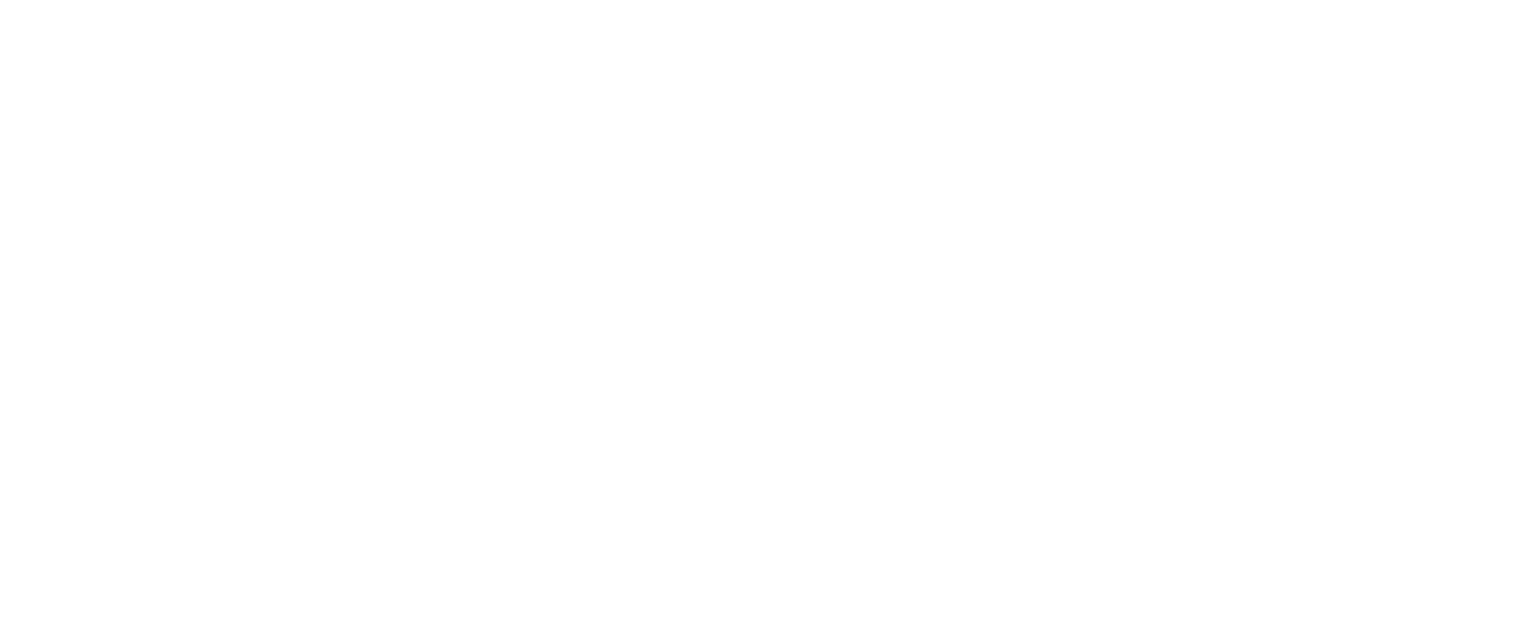
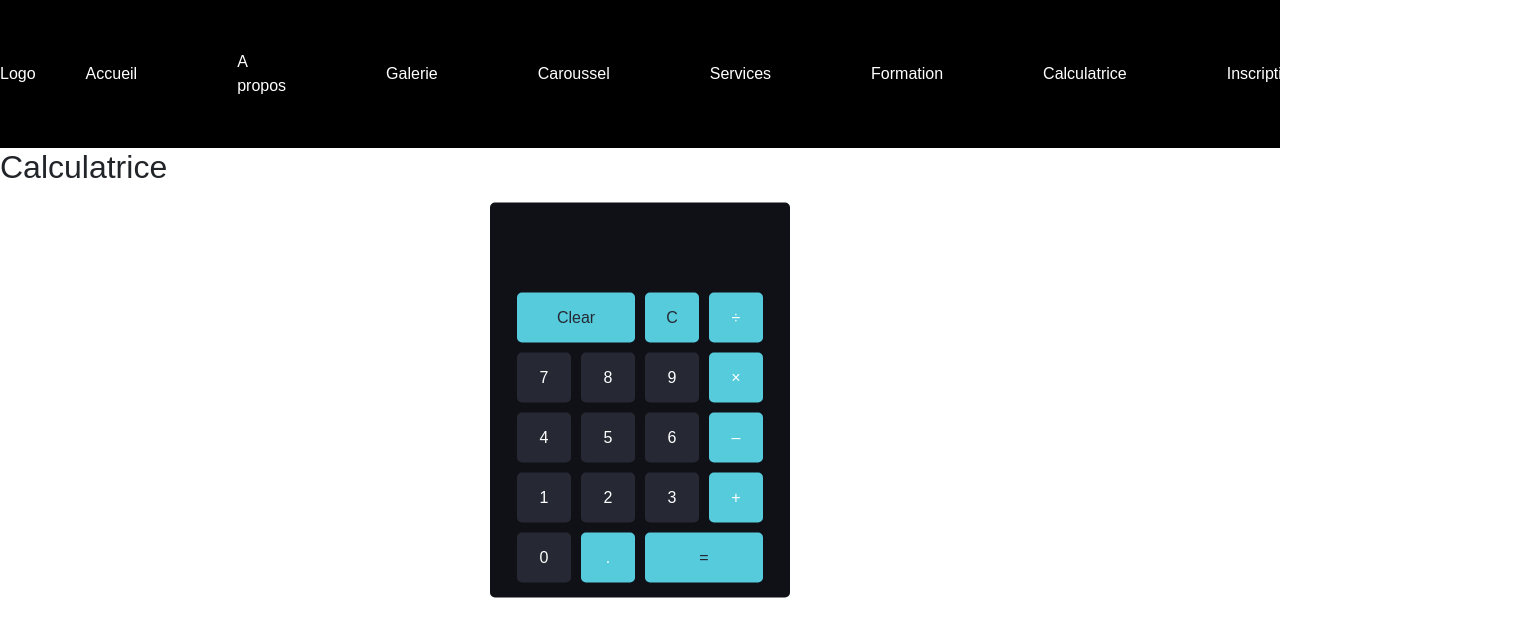
Before and after one commit to MohamedHoumado/Proreact, a React (Create React App) app: page /calculatrice in a window 1280 px wide. Before the commit this address had no page. Shown: the top 636 px of the page, 1513 px wide, since content can reach past the window. Built offline with nearby package versions, Linux system fonts and the light colour scheme.

Commit message:
intégration de l'onglet Calculatrice

```diff
--- a/src/App.css
+++ b/src/App.css
@@ -1,6 +1,7 @@
 *{
   margin: 0;
   padding: 0;
+  font-family: "Hoboto", sans-serif;
 }
 
 h1,h5{
@@ -83,3 +84,67 @@
     text-decoration: underline;
   }
 }
+
+/* CSS pour l'onglet Calculatice */
+@import url("https://fonts.googleapis.com/css2?family=Roboto:wght@400;500;700;900&display=swap");
+
+
+.container{
+  top:50%;
+  left: 50%;
+  position: absolute;
+  transform: translate(-50%, -50%);
+  width: 300px;
+  text-align: center;
+  border: 10px solid #101116;
+  background-color: #101116;
+  border-radius: 5px;
+}
+.keypad{
+  display: grid;
+  grid-template-columns: repeat(4,1fr);
+  grid-auto-rows: minmax(60px, auto);
+}
+input[type="text"]{
+height: 75px;
+width: 249px;
+background-color: #101116;
+border: 0px;
+color: #fff;
+text-align: right;
+font-size: 25px;
+font-weight: 500;
+letter-spacing: 1px;
+}
+#clear{
+  grid-column: 1/3;
+  grid-row: 1;
+  color: #262834;
+}
+#result{
+  grid-column: 3/5;
+  grid-row: 5;
+  color: #262834;
+}
+#backspace{
+  color:#262834;
+}
+button{
+  margin: 5px;
+  border:none;
+
+border-radius: 5px;
+cursor: pointer;
+background-color: #262834;
+color: #ffffff;
+font-weight: 500;
+}
+input:focus,
+input:active,
+button:focus,
+button:active{
+  outline: none;
+}
+.highlight{
+  background-color: #56cbdb;
+}
--- a/src/App.js
+++ b/src/App.js
@@ -1,5 +1,6 @@
 import React from "react";
 import "./App.css";
+
 import {BrowserRouter, Routes, Route} from "react-router-dom";
 import Accueil from './pages/Accueil';
 import Apropos from "./pages/Apropos";
@@ -7,6 +8,7 @@
 import Caroussel from './pages/Caroussel';
 import Services from "./pages/Services";
 import Formation from "./pages/Formation";
+import Calculatrice from "./pages/Calculatrice";
 import Inscriptions from "./pages/Inscriptions";
 import Contact from "./pages/Contact";
 
@@ -22,7 +24,8 @@
       <Route path='/Galerie' element={<Galerie/>}/>
       <Route path='/Caroussel' element={<Caroussel/>}/>
       <Route path='/Services' element={<Services/>}/>
-      <Route path='/formation' element={<Formation/>}/>
+      <Route path='/Formation' element={<Formation/>}/>
+      <Route path="/calculatrice" element={<Calculatrice/>}/>
       <Route path='/Inscriptions' element={<Inscriptions/>}/>
       <Route path='/Contact' element={<Contact/>}/>
       </Routes>
--- a/src/Menu.js
+++ b/src/Menu.js
@@ -27,6 +27,9 @@
             <NavLink to="/Formation">
             <li>Formation</li>
             </NavLink>
+            <NavLink to="/Calculatrice">
+            <li>Calculatrice</li>
+            </NavLink>
             <NavLink to="/Inscriptions">
             <li>Inscriptions</li>
             </NavLink>
--- /dev/null
+++ b/src/pages/Calculatrice.js
@@ -0,0 +1,58 @@
+import "../App.css";
+import {React, useState}from 'react';
+import Menu from "../Menu";
+
+function Calculatrice(props) {
+    const[result, setResult]=useState("");
+  const handleClick = (e) =>{
+    setResult(result.concat(e.target.name));
+  }
+  const clear = () =>{
+    setResult("");
+  }
+  const backspace = () =>{
+    setResult(result.slice(0,-1));
+  }
+  const calculate= () =>{
+    try{
+    setResult(eval(result).toString());
+  }
+  catch(err){
+    setResult(Error);
+  }
+  }
+    return (
+       <>
+
+       <Menu/>
+       <h2>Calculatrice</h2>
+        <div className="container">
+        <form>
+          <input type="text" value={result}/>
+        </form>
+        <div className='keypad'>
+          <button className="highlight" onClick={clear} id="clear">Clear</button>
+          <button className="highlight" onClick={backspace} id="backspace">C</button>
+          <button className="highlight" name="/" onClick={handleClick}>&divide;</button>
+          <button name="7" onClick={handleClick}>7</button>
+          <button name="8" onClick={handleClick}>8</button>
+          <button name="9" onClick={handleClick}>9</button>
+          <button className="highlight" name="*" onClick={handleClick}>&times;</button>
+          <button name="4" onClick={handleClick}>4</button>
+          <button name="5" onClick={handleClick}>5</button>
+          <button name="6" onClick={handleClick}>6</button>
+          <button className="highlight" name="-" onClick={handleClick}>&ndash;</button>
+          <button name="1" onClick={handleClick}>1</button>
+          <button name="2" onClick={handleClick}>2</button>
+          <button name="3" onClick={handleClick}>3</button>
+          <button className="highlight" name="+" onClick={handleClick}>+</button>
+          <button name="0" onClick={handleClick}>0</button>
+          <button className="highlight" name="." onClick={handleClick}>.</button>
+          <button className="highlight" onClick={calculate} id="result">=</button>
+        </div>
+      </div>
+      </>
+    );
+}
+
+export default Calculatrice;
```
